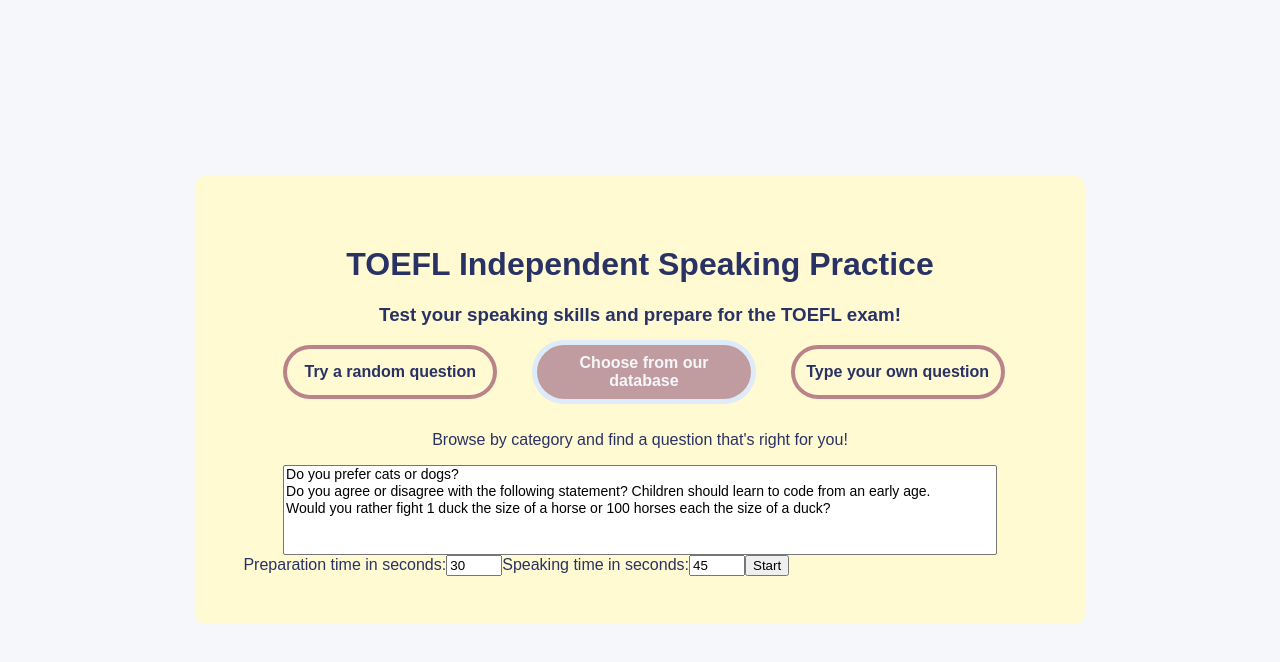
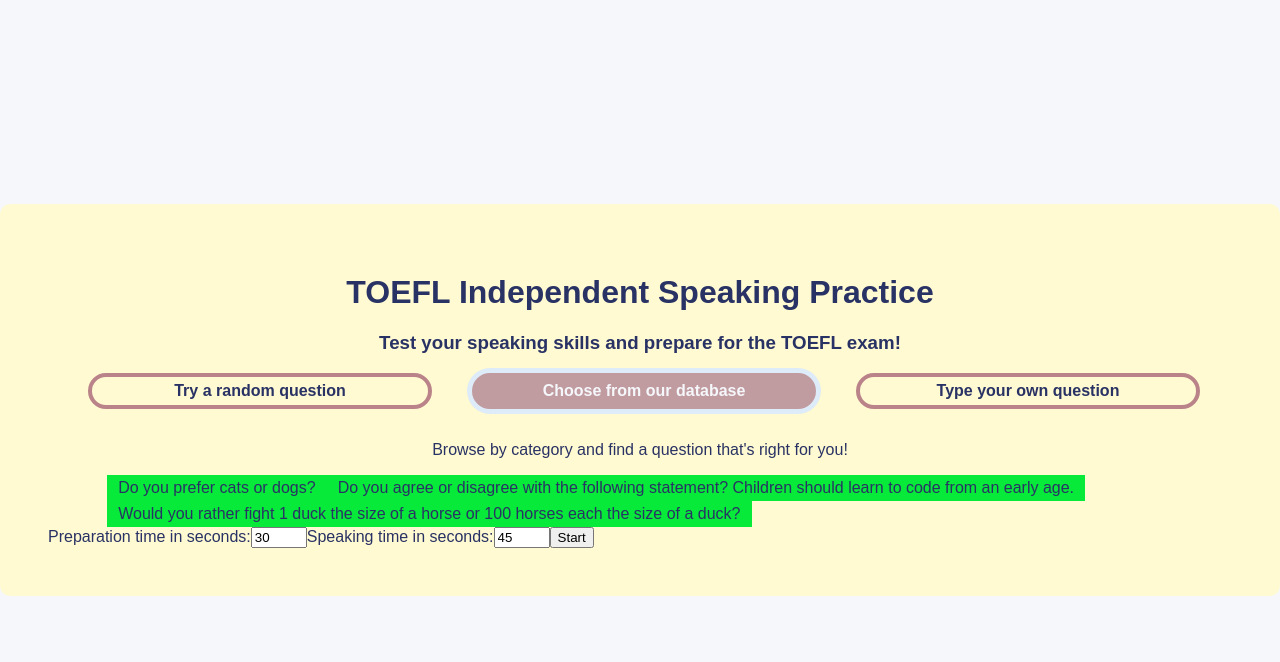
Before and after one commit to hummus-erectus/toeflApp, a React (Vite) app: page / in a window 1280 px wide. Both pictures are taken after a click on the tab "Choose from our database". Shown: the top 662 px of the page. Built offline with nearby package versions, Linux system fonts and the light colour scheme.

Commit message:
Changed to radios but cannot style labels on checked

```diff
--- a/src/App.css
+++ b/src/App.css
@@ -78,13 +78,33 @@ h1, h3{
   /* background-color: #DEEBF8; */
 }
 
+.random-img{
+  width: 150px;
+}
+
 .question--list{
-  height: 90px;
-  font-size: 14px;
   width: 90%;
 }
 
+.question--list input[type="radio"] {
+  display: none;
+}
+
+.question--list label{
+  display: inline-block;
+  background-color: rgb(8, 234, 57);
+  padding: 4px 11px;
+  font-family: Arial;
+  font-size: 16px;
+  cursor: pointer;
+}
+
+.question--list input[type="radio"]:checked+label{
+  background-color: #bbb;
+}
+
 .question--input{
+  width: 90%;
   border-radius: 50px;
   font-size: 2em;
   border: none;
--- a/src/Components/StartScreen.jsx
+++ b/src/Components/StartScreen.jsx
@@ -1,5 +1,6 @@
 import React from 'react'
 import { Tab, Tabs, TabList, TabPanel } from "react-tabs"
+import randomBox from "../assets/randomBox.png"
 // import questionData from './questionData'
 // import CustomizeForm from './CustomizeForm'
 
@@ -63,10 +64,11 @@ export default function StartScreen(props) {
                         </TabList>
                         <TabPanel>
                             <p>Get ready for a random TOEFL independent speaking question!</p>
+                            <img className='random-img' src={randomBox} alt="Randomize Symbol"/>
                         </TabPanel>
                         <TabPanel>
                             <p>Browse by category and find a question that's right for you!</p>
-                            <select
+                            {/* <select
                                 className='question--list'
                                 size="5"
                                 onChange={handleQuestionSelect}
@@ -77,7 +79,20 @@ export default function StartScreen(props) {
                                             <p onClick={(event)=>handleQuestionSelect(event, q)}>{q.question}</p>
                                         </option>
                                     ))}
-                            </select>
+                            </select> */}
+                            <div className="question--list">
+                                    {props.questionData.map((q) => (
+                                        <label key={q.id}>
+                                            {q.question}
+                                            <input
+                                            type="radio"
+                                            id={q.id}
+                                            name="radios"
+                                            value={q.question}
+                                            />
+                                        </label>
+                                    ))}
+                            </div>
                         </TabPanel>
                         <TabPanel>
                             <p>Come up with a great question of your own!</p>
```
Also changed, not shown: src/assets/randomBox.png (added).
